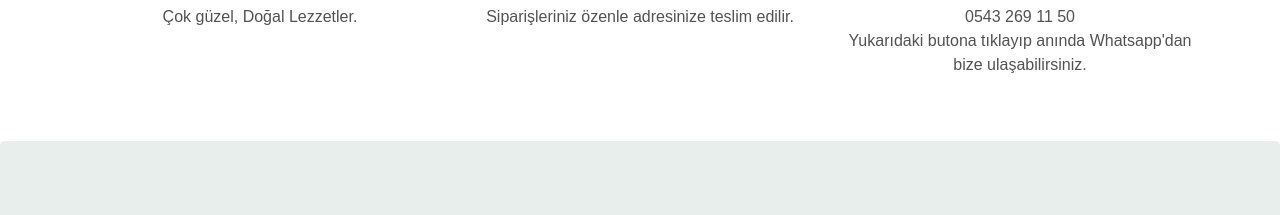
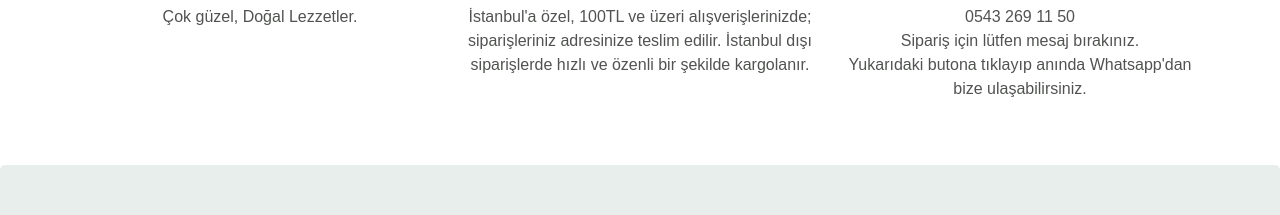
Before and after one commit to ekocibar/organiklezzetler, a React app: page / in a window 1280 px wide. Shown: the part 2454-2669 px from the top of the page. Built offline with nearby package versions, Linux system fonts and the light colour scheme; a web font is replaced by a local one.

Commit message:
Add description and agg photo

```diff
--- a/public/index.html
+++ b/public/index.html
@@ -24,15 +24,15 @@
       work correctly both with client-side routing and a non-root public URL.
       Learn how to configure a non-root public URL by running `npm run build`.
     -->
-    <!-- <base href="http://organiklezzetler.com/" />  TODO: Change when ready-->
+    <!-- <base href="http://organiklezzetler.net/" />  TODO: Change when ready-->
 		<meta name="description" content="Doğal Yaşam, Sağlıklı Yaşam" />
     <meta name="keywords" content="Doğal ürünler, organik ürünler, yöresel ürünler, ekolojik ürünler, organik, Doğal Yaşam, Sağlıklı Yaşam, lezzetler,organik lezzetler, yörem doğal ürünler,yörem,doğal,naturel,ürünler,bitkisel,besinler,süzme bal,süzme,bal,petek bal,organik,köy ürünleri,türkiye,doğal ürünler,yöresel ürünler" />
     <!-- Facebook Open Graph -->
     <meta name="og:title" content="Organik Lezzetler" />
     <meta name="og:description" content="Doğal Yaşam, Sağlıklı Yaşam" />
-    <meta name="og:image" content="%PUBLIC_URL%/android-chrome-192x192" />
+    <!-- <meta name="og:image" content="http://organiklezzetler.net/static/media/android-chrome-192x192" /> TODO: Change when ready-->
     <meta name="og:type" content="article" />
-    <!-- <meta name="og:url" content="http://organiklezzetler.com/" /> TODO: Change when ready-->
+    <!-- <meta name="og:url" content="http://organiklezzetler.net/" /> TODO: Change when ready-->
     <!-- Facebook Open Graph end -->
     <title>Organik Lezzetler</title>
 
--- a/src/components/Carousel.js
+++ b/src/components/Carousel.js
@@ -2,7 +2,7 @@ import React, { Component } from 'react';
 import honey from '../images/honey.jpeg'
 import olive from '../images/olive.jpg'
 import leaf from '../images/sarma.jpg'
-import healtyImage from '../images/healty-square.jpg'
+import egg from '../images/egg.jpg'
 
 
 import {
@@ -30,7 +30,7 @@ const items = [
     caption: 'Narince cinsine dâhil olan beyaz üzüm bağlarından özenle toplanan bu asma yaprakları, dilimsiz, yumuşak ve ince olmasından dolayı çok fazla tercih edilmektedir.'
   },
   {
-    src: healtyImage,
+    src: egg,
     altText: 'GEZEN TAVUK YUMURTASI',
     caption: 'Doğal besinlerle beslendiği için; sağlıklıdır, besin değeri yüksektir ve diğer yumurtalara göre daha lezzetlidir.'
   }
--- a/src/components/MainPage.js
+++ b/src/components/MainPage.js
@@ -38,14 +38,15 @@ class MainPage extends Component {
             <Col  xs="12" sm="4" className="info" >
               <FontAwesomeIcon icon={faShippingFast} size="4x"/>
               <h6>HIZLI TESLİMAT</h6>
-              <p>Siparişleriniz özenle adresinize teslim edilir.</p>
+              <p>İstanbul'a özel, 100TL ve üzeri alışverişlerinizde; siparişleriniz adresinize teslim edilir.
+              İstanbul dışı siparişlerde hızlı ve özenli bir şekilde kargolanır.</p>
             </Col>
             <Col  xs="12" sm="4" className="info" >
             <a href="https://api.whatsapp.com/send?phone=905432691150" target="1">
               <FontAwesomeIcon icon={faWhatsappSquare} size="4x" />
             </a>
               <h6>TELEFONDA SİPARİŞ</h6>
-              <p>0543 269 11 50<br/>Yukarıdaki butona tıklayıp anında Whatsapp'dan bize ulaşabilirsiniz.</p>
+              <p>0543 269 11 50<br/>Sipariş için lütfen mesaj bırakınız. <br/> Yukarıdaki butona tıklayıp anında Whatsapp'dan bize ulaşabilirsiniz.</p>
             </Col>
           </Row>
         </Container>
--- a/src/components/Products.js
+++ b/src/components/Products.js
@@ -1,5 +1,5 @@
 import React, { Component } from 'react'
-import healtyImage from '../images/healty-square.jpg'
+import egg from '../images/egg.jpg'
 import honey from '../images/honey.jpeg'
 import olive from '../images/olive.jpg'
 import leaf from '../images/sarma.jpg'
@@ -15,7 +15,7 @@ class Products extends Component{
         <Container>
           <Row>
             {cards(
-              healtyImage,
+              egg,
               'Gezen Tavuk Yumurtası',
               'Serbest gezen tavuklar özgürdür. Doğanın sunduğu doğal besinlerle beslenen, doğada serbest dolaşan ve doğasına uygun şartlarda yaşayan, doğal döllenme yöntemleri ile üreyen tavuklardan elde edilen yumurtalardır. Doğal besinlerle beslendiği için; sağlıklıdır, besin değeri yüksektir ve diğer yumurtalara göre daha lezzetlidir.'
               )
```
Also changed, not shown: src/images/egg.jpg (added), src/images/healty-square.jpg (deleted).
